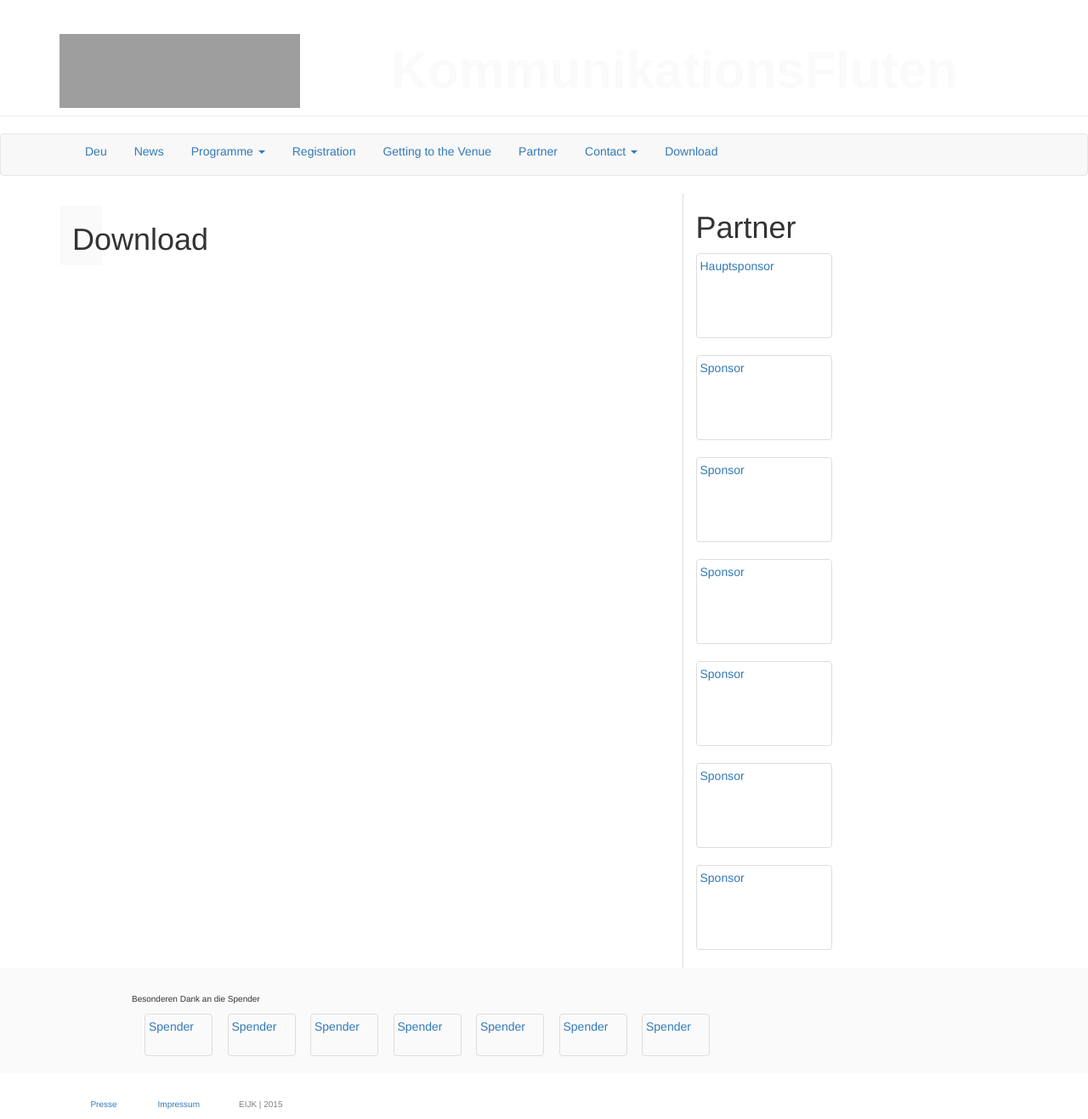
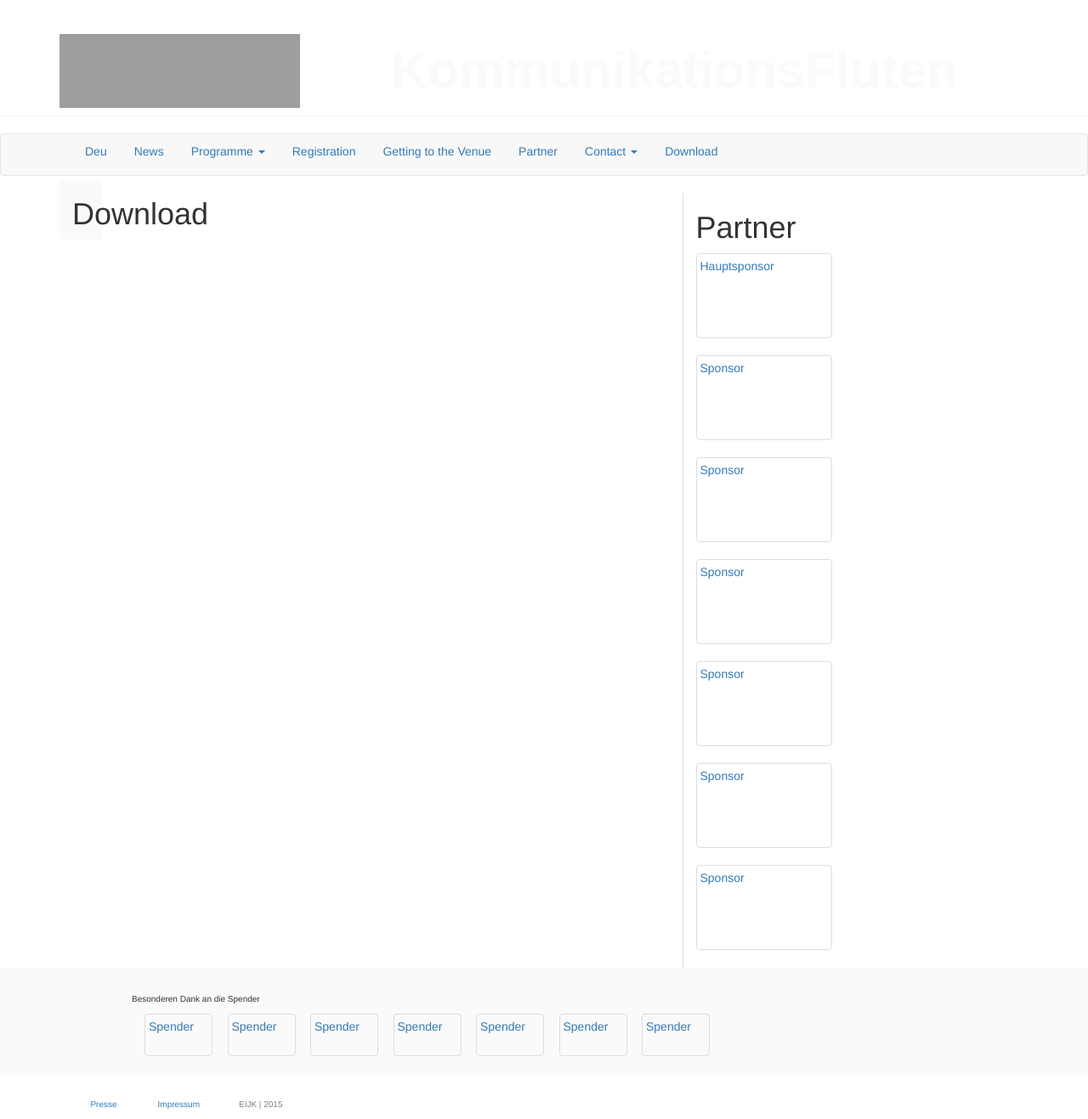
Before and after one commit to susedev/test, a Jekyll site: the page built from download.html, in a window 1280 px wide. Shown: the whole page at 85% size. Built offline with Jekyll 4.4.1, drawn with Linux system fonts in a browser that asks for light colours; nearby versions of some CDN libraries; grey boxes are pictures that could not be loaded.

Commit message:
Update page.html

```diff
--- a/_layouts/page.html
+++ b/_layouts/page.html
@@ -11,7 +11,7 @@ layout: base
 <div class="container">
  <div class="row">
   <div class="row-same-height row-same-height row-full-height">
-    <div class="col-md-2 col-md-height col-full-height" style="display: block; width: 50px; background-color: #FAFAFA; margin-left: 15px; margin-top: 15px; box-sizing: border-box;">
+    <div class="col-md-2 col-md-height col-full-height" style="display: block; width: 50px; background-color: #FAFAFA; margin-left: 15px; margin-top: -15px; box-sizing: border-box;">
           <h1>{{ page.title }}</h1>
     </div>
     <div class="col-md-6 col-md-height col-full-height">
```
